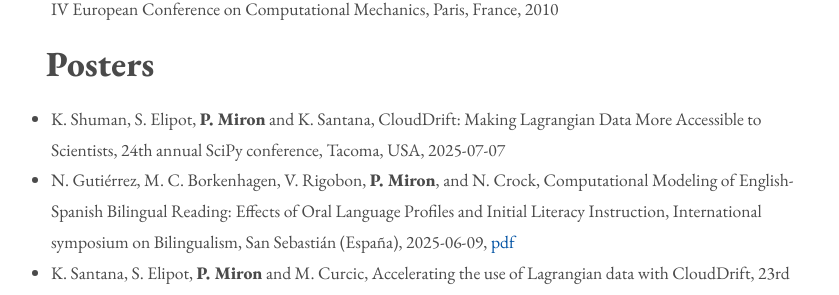
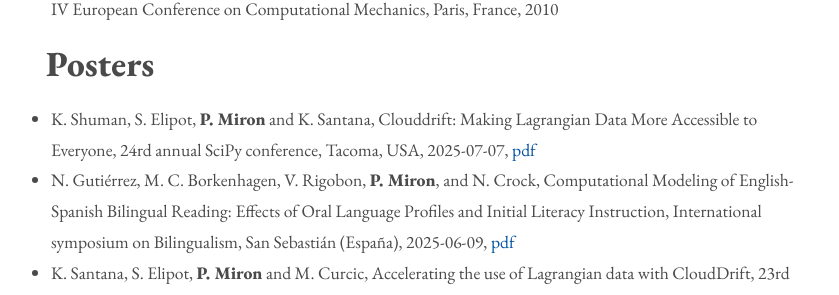
Before and after one commit to philippemiron/philippemiron.github.io, a Jekyll site: the page built from cv.md, in a window 1280 px wide and 900 px high, scrolled down 4788 px. Shown: the part 153-448 px from the top of the window, without its empty margins (210-1049 px from the left). Built offline with Jekyll 4.4.1, drawn with Linux system fonts in a browser that asks for light colours.

Commit message:
scipy 2025

```diff
--- a/_data/posters.yml
+++ b/_data/posters.yml
@@ -1,8 +1,9 @@
-- title: "CloudDrift: Making Lagrangian Data More Accessible to Scientists"
+- title: "Clouddrift: Making Lagrangian Data More Accessible to Everyone"
   authors: 'K. Shuman, S. Elipot, **P. Miron** and K. Santana'
-  event: 24th annual SciPy conference
+  event: 24rd annual SciPy conference
   location: Tacoma, USA
   date: '2025-07-07'
+  path: '/archive/posters/2025-scipy-clouddrift.pdf'
 
 - title: "Computational Modeling of English-Spanish Bilingual Reading: Effects of Oral Language Profiles and Initial Literacy Instruction"
   authors: N. Gutiérrez, M. C. Borkenhagen, V. Rigobon, **P. Miron**, and N. Crock
```
Also changed, not shown: 1 other file.
